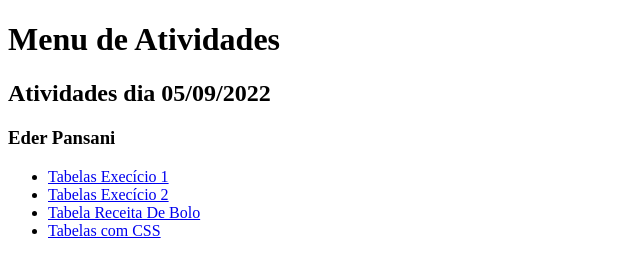
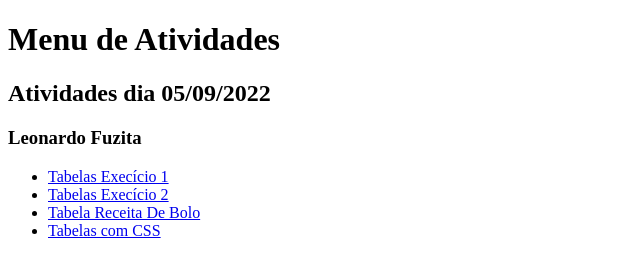
Before and after one commit to leofuzita/DWS-IFSP-, a plain HTML site: page index.html in a window 1280 px wide. Shown: the full height of the page, 0-640 px from the left. Drawn offline with Linux system fonts and the light colour scheme.

Commit message:
Update index.html

```diff
--- a/index.html
+++ b/index.html
@@ -11,7 +11,7 @@
 <body>
     <h1>Menu de Atividades</h1>
     <h2>Atividades dia 05/09/2022</h2>
-    <h3>Eder Pansani</h3>
+    <h3>Leonardo Fuzita</h3>
     <ul>
         <li>
             <a href="TabelasEx1.html" target="_blank">Tabelas Execício 1</a>
```
